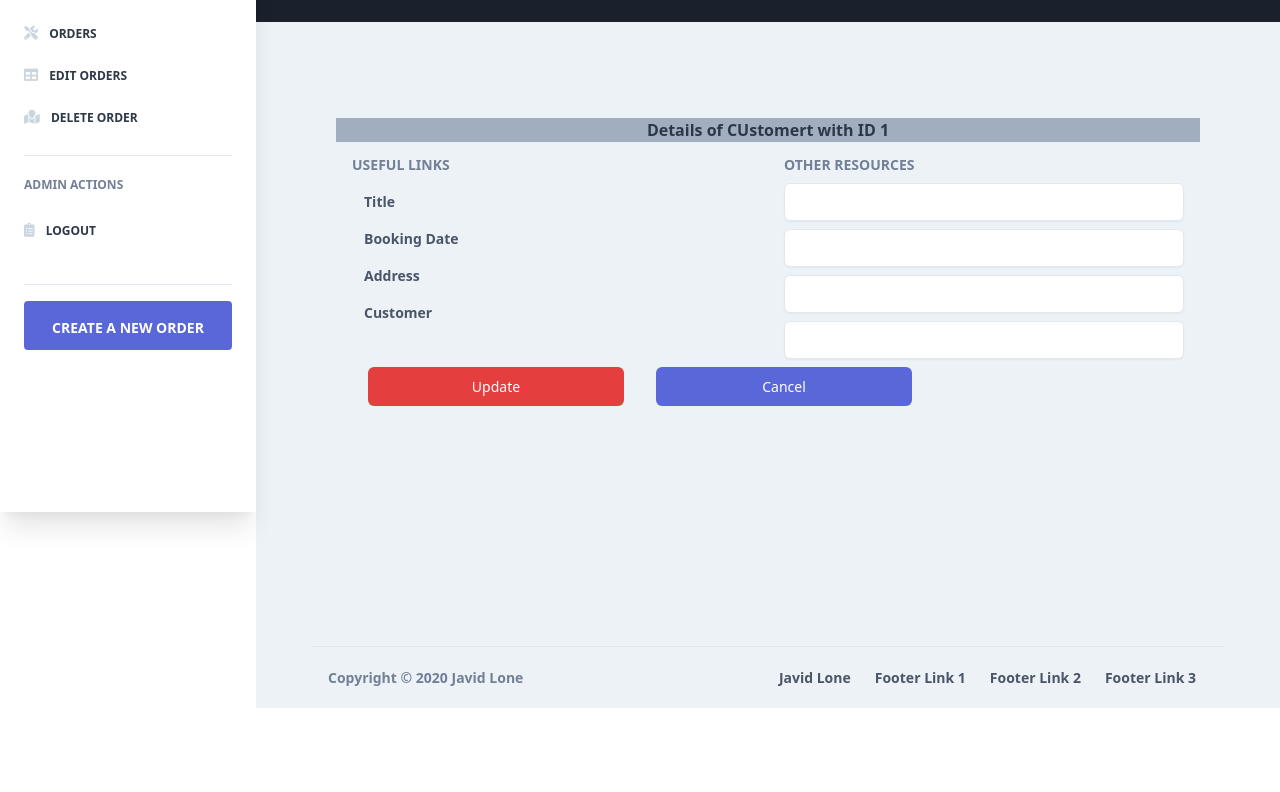
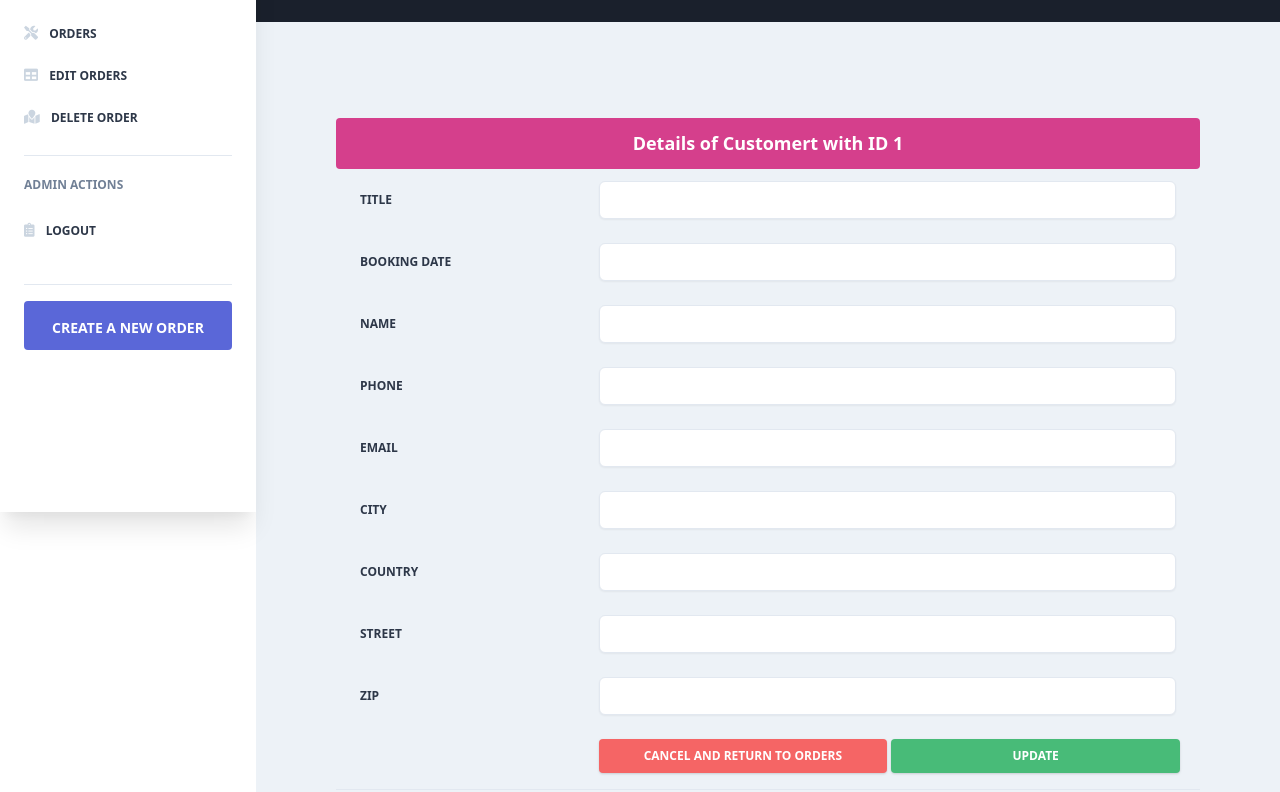
Before and after one commit to javidrashid/construyo, a Next.js app: page /orders/edit/1 in a window 1280 px wide. Shown: the part 288-1080 px from the top of the page. Before the commit the page ends 996 px from the top, so only its background shows below. Built offline with nearby package versions, Linux system fonts and the light colour scheme; no server answers; the database is empty; sample sign-in values are in the browser's storage.

Commit message:
fixed the ui for update page and added more fileds for customer and address

```diff
--- a/components/Dropdowns/TableDropdown.js
+++ b/components/Dropdowns/TableDropdown.js
@@ -21,7 +21,7 @@ const NotificationDropdown = (props) => {
   };
 
   const deleteThisOrder = (e , id) => {
-    confirm('Sure') ?
+    confirm('Are you Sure, Need to implement a notification service here...') ?
     db.collection('orders').doc(id).delete().then(function() {
       console.log("Document successfully deleted!");
     })
--- a/components/Forms/SignUpForm.js
+++ b/components/Forms/SignUpForm.js
@@ -15,7 +15,6 @@ const SignUpForm = () => {
 
  const onSubmit = (data) => {
   return auth.signUp(data).then((user) => {
-     debugger;
    console.log(user);
    if(user.uid !== "")  {
       router.push('/login')
@@ -113,6 +112,7 @@ const SignUpForm = () => {
        </button>
       </span>
      </div>
+
     </form>
    );
 
--- a/components/OrderDetailsEditComponent.js
+++ b/components/OrderDetailsEditComponent.js
@@ -1,98 +1,284 @@
-import React, { useState, useEffect } from 'react';
-import { db } from '../config/firebase';
-
+import React, { useState, useEffect } from "react";
+import { db } from "../config/firebase";
 
 import { useRouter } from "next/router";
-
-
-
 
 export const OrderDetailsEditComponent = (props) => {
   const router = useRouter();
   const { id } = router.query;
-        const [title, setTitle] = useState('');
-        const [bookingdate, setBookingDate] = useState('');
-        const [address, setAddress] = useState('');
-        const [customer, setCustomer] = useState('');
+  const [title, setTitle] = useState("");
+  const [bookingdate, setBookingDate] = useState("");
+  const [city, setCity] = useState("");
+  const [country, setCountry] = useState("");
+  const [street, setStreet] = useState("");
+  const [zip, setZip] = useState("");
+  const [name, setName] = useState("");
+  const [phone, setPhone] = useState("");
+  const [email, setEmail] = useState("");
 
   var docRef = db.collection("orders").doc(id);
 
   useEffect(() => {
-                docRef.get().then(function (doc) {
+    docRef
+      .get()
+      .then(function (doc) {
         if (doc.exists) {
           console.log("Document data:", doc.data());
-                                setTitle(doc.data().title)
-                                setBookingDate(doc.data().bookingdate),
-                                setAddress(doc.data().address)
-                                setCustomer(doc.data().customer)
+          setTitle(doc.data().title);
+          setBookingDate(doc.data().bookingdate), setCity(doc.data().city);
+          setCountry(doc.data().country);
+          setStreet(doc.data().street);
+          setZip(doc.data().zip);
+          setName(doc.data().name);
+          setPhone(doc.data().phone);
+          setEmail(doc.data().email);
         } else {
           console.log("No such document!");
         }
-                }).catch(function (error) {
+      })
+      .catch(function (error) {
         console.log("Error getting document:", error);
       });
-
-        }, [])
+  }, []);
 
   const upDateOrders = (e) => {
     e.preventDefault();
-                db.collection("orders").doc(id).update({ title, bookingdate, address, customer }).then(function () {
-                        console.log('Update successfull, sending you to the dashboard page...');
-
+    db.collection("orders")
+      .doc(id)
+      .update({
+        title,
+        bookingdate,
+        city,
+        country,
+        street,
+        zip,
+        name,
+        phone,
+        email,
       })
-                router.push('/orders');
-        }
+      .then(function () {
+        console.log("Update successfull, sending you to the dashboard page...");
+      });
+    router.push("/orders");
+  };
 
   const cancelAndReturnToOrders = (e) => {
     e.preventDefault();
-                alert('cancel');
-                router.push('/orders');
-
-        }
+    router.push("/orders");
+  };
   return (
     <>
       <div className="flex-auto px-4 lg:px-10 py-10 pt-0">
-                                <div className="bg-gray-500 text-center mb-3 font-bold">Details of CUstomert with ID {id}</div>
+        <table className="items-center w-full bg-transparent border-collapse">
+          <thead>
+            <tr>
+              <th
+                colSpan="2"
+                class=" px-6 align-middle  py-3 text-lg whitespace-no-wrap font-semibold text-center  rounded  border-gray-600 bg-pink-600 text-white"
+              >
+                Details of Customert with ID {id}
+              </th>
+            </tr>
+          </thead>
+          <tbody>
+            <tr>
+              <td
+                className={
+                  " px-6 align-middle  py-3 text-xs uppercase  whitespace-no-wrap font-semibold text-left  border-gray-600"
+                }
+              >
+                Title
+              </td>
+              <td className=" px-6 align-middle  py-3 text-xs uppercase  whitespace-no-wrap font-semibold text-left  border-gray-600">
+                <input
+                  id="title"
+                  className=" block w-full px-3 py-2 border border-gray-300 rounded-md placeholder-gray-400 focus:outline-none focus:shadow-outline-blue focus:border-blue-300 transition duration-150 ease-in-out sm:text-sm sm:leading-5 shadow-sm"
+                  type="text"
+                  name="title"
+                  value={title}
+                  onChange={(e) => setTitle(e.target.value)}
+                />
+              </td>
+            </tr>
+            <tr>
+              <td
+                className={
+                  " px-6 align-middle  py-3 text-xs uppercase  whitespace-no-wrap font-semibold text-left  border-gray-600"
+                }
+              >
+                Booking Date
+              </td>
+              <td className=" px-6 align-middle  py-3 text-xs uppercase  whitespace-no-wrap font-semibold text-left  border-gray-600">
+                <input
+                  id="bookingdate"
+                  className=" block w-full px-3 py-2 border border-gray-300 rounded-md placeholder-gray-400 focus:outline-none focus:shadow-outline-blue focus:border-blue-300 transition duration-150 ease-in-out sm:text-sm sm:leading-5 shadow-sm"
+                  type="text"
+                  name="bookingdate"
+                  value={bookingdate}
+                  onChange={(e) => setBookingDate(e.target.value)}
+                />
+              </td>
+            </tr>
+            <tr>
+              <td
+                className={
+                  " px-6 align-middle  py-3 text-xs uppercase  whitespace-no-wrap font-semibold text-left  border-gray-600"
+                }
+              >
+                Name
+              </td>
+              <td className=" px-6 align-middle  py-3 text-xs uppercase  whitespace-no-wrap font-semibold text-left  border-gray-600">
+                <input
+                  id="name"
+                  className=" block w-full px-3 py-2 border border-gray-300 rounded-md placeholder-gray-400 focus:outline-none focus:shadow-outline-blue focus:border-blue-300 transition duration-150 ease-in-out sm:text-sm sm:leading-5 shadow-sm"
+                  type="text"
+                  name="name"
+                  value={name}
+                  onChange={(e) => setName(e.target.value)}
+                />
+              </td>
+            </tr>
+            <tr>
+              <td
+                className={
+                  " px-6 align-middle  py-3 text-xs uppercase  whitespace-no-wrap font-semibold text-left  border-gray-600"
+                }
+              >
+                Phone
+              </td>
+              <td className=" px-6 align-middle  py-3 text-xs uppercase  whitespace-no-wrap font-semibold text-left  border-gray-600">
+                <input
+                  id="phone"
+                  className=" block w-full px-3 py-2 border border-gray-300 rounded-md placeholder-gray-400 focus:outline-none focus:shadow-outline-blue focus:border-blue-300 transition duration-150 ease-in-out sm:text-sm sm:leading-5 shadow-sm"
+                  type="text"
+                  name="phone"
+                  value={phone}
+                  onChange={(e) => setPhone(e.target.value)}
+                />
+              </td>
+            </tr>
+            <tr>
+              <td
+                className=
+                  " px-6 align-middle  py-3 text-xs uppercase  whitespace-no-wrap font-semibold text-left  border-gray-600"
 
+              >
+                Email
+              </td>
+              <td className=" px-6 align-middle  py-3 text-xs uppercase  whitespace-no-wrap font-semibold text-left  border-gray-600">
+                <input
+                  id="email"
+                  className=" block w-full px-3 py-2 border border-gray-300 rounded-md placeholder-gray-400 focus:outline-none focus:shadow-outline-blue focus:border-blue-300 transition duration-150 ease-in-out sm:text-sm sm:leading-5 shadow-sm"
+                  type="text"
+                  name="email"
+                  value={email}
+                  onChange={(e) => setEmail(e.target.value)}
+                />
+              </td>
+            </tr>
+            <tr>
+              <td
+                className={
+                  " px-6 align-middle  py-3 text-xs uppercase  whitespace-no-wrap font-semibold text-left  border-gray-600"
+                }
+              >
+                City
+              </td>
+              <td className=" px-6 align-middle  py-3 text-xs uppercase  whitespace-no-wrap font-semibold text-left  border-gray-600">
+                <input
+                  id="address"
+                  className=" block w-full px-3 py-2 border border-gray-300 rounded-md placeholder-gray-400 focus:outline-none focus:shadow-outline-blue focus:border-blue-300 transition duration-150 ease-in-out sm:text-sm sm:leading-5 shadow-sm"
+                  type="text"
+                  name="address"
+                  value={city}
+                  onChange={(e) => setCity(e.target.value)}
+                />
+              </td>
+            </tr>
+            <tr>
+              <td
+                className={
+                  " px-6 align-middle  py-3 text-xs uppercase  whitespace-no-wrap font-semibold text-left  border-gray-600"
+                }
+              >
+                Country
+              </td>
+              <td className=" px-6 align-middle  py-3 text-xs uppercase  whitespace-no-wrap font-semibold text-left  border-gray-600">
+                <input
+                  id="address"
+                  className=" block w-full px-3 py-2 border border-gray-300 rounded-md placeholder-gray-400 focus:outline-none focus:shadow-outline-blue focus:border-blue-300 transition duration-150 ease-in-out sm:text-sm sm:leading-5 shadow-sm"
+                  type="text"
+                  name="address"
+                  value={country}
+                  onChange={(e) => setCountry(e.target.value)}
+                />
+              </td>
+            </tr>
+            <tr>
+              <td
+                className={
+                  " px-6 align-middle  py-3 text-xs uppercase  whitespace-no-wrap font-semibold text-left  border-gray-600"
+                }
+              >
+                Street
+              </td>
+              <td className=" px-6 align-middle  py-3 text-xs uppercase  whitespace-no-wrap font-semibold text-left  border-gray-600">
+                <input
+                  id="address"
+                  className=" block w-full px-3 py-2 border border-gray-300 rounded-md placeholder-gray-400 focus:outline-none focus:shadow-outline-blue focus:border-blue-300 transition duration-150 ease-in-out sm:text-sm sm:leading-5 shadow-sm"
+                  type="text"
+                  name="address"
+                  value={street}
+                  onChange={(e) => setStreet(e.target.value)}
+                />
+              </td>
+            </tr>
+            <tr>
+              <td
+                className={
+                  " px-6 align-middle  py-3 text-xs uppercase  whitespace-no-wrap font-semibold text-left  border-gray-600"
+                }
+              >
+                Zip
+              </td>
+              <td className=" px-6 align-middle  py-3 text-xs uppercase  whitespace-no-wrap font-semibold text-left  border-gray-600">
+                <input
+                  id="address"
+                  className=" block w-full px-3 py-2 border border-gray-300 rounded-md placeholder-gray-400 focus:outline-none focus:shadow-outline-blue focus:border-blue-300 transition duration-150 ease-in-out sm:text-sm sm:leading-5 shadow-sm"
+                  type="text"
+                  name="address"
+                  value={zip}
+                  onChange={(e) => setZip(e.target.value)}
+                />
+              </td>
+            </tr>
+            <tr>
+              <td className=" px-6 align-middle  py-3 text-xs uppercase  whitespace-no-wrap font-semibold   border-gray-600 text-left">
 
-                                <div className="flex flex-wrap items-top mb-6">
-                                        <div className="w-full lg:w-6/12 px-4"><span
-                                                className="block uppercase text-gray-600 text-sm font-semibold mb-2">Useful Links</span>
-                                                <ul className="list-unstyled">
-                                                        <li className="text-gray-700 hover:text-gray-900 font-semibold block pb-2 text-sm w-full px-3 py-2">Title</li>
-                                                        <li className="text-gray-700 hover:text-gray-900 font-semibold block pb-2 text-sm w-full px-3 py-2">Booking Date</li>
-                                                        <li className="text-gray-700 hover:text-gray-900 font-semibold block pb-2 text-sm w-full px-3 py-2">Address</li>
-                                                        <li className="text-gray-700 hover:text-gray-900 font-semibold block pb-2 text-sm w-full px-3 py-2">Customer</li>
-                                                </ul>
-                                        </div>
-                                        <div className="w-full lg:w-6/12 px-4"><span className="block uppercase text-gray-600 text-sm font-semibold mb-2">Other
-            Resources</span>
-                                                <ul className="list-unstyled">
-                                                        <li className="text-gray-700 hover:text-gray-900 font-semibold block pb-2 text-sm">
-                                                                <input id="title" className="appearance-none block w-full px-3 py-2 border border-gray-300 rounded-md placeholder-gray-400 focus:outline-none focus:shadow-outline-blue focus:border-blue-300 transition duration-150 ease-in-out sm:text-sm sm:leading-5 shadow-sm" type="text" name="title" value={title} onChange={(e) => setTitle(e.target.value)} />
-                                                        </li>
-                                                        <li className="text-gray-700 hover:text-gray-900 font-semibold block pb-2 text-sm">
-                                                                <input id="bookingdate" className="appearance-none block w-full px-3 py-2 border border-gray-300 rounded-md placeholder-gray-400 focus:outline-none focus:shadow-outline-blue focus:border-blue-300 transition duration-150 ease-in-out sm:text-sm sm:leading-5 shadow-sm" type="text" name="bookingdate" value={bookingdate} onChange={(e) => setBookingDate(e.target.value)} />
-
-
-                                                        </li>
-                                                        <li className="text-gray-700 hover:text-gray-900 font-semibold block pb-2 text-sm">
-                                                                <input id="address" className="appearance-none block w-full px-3 py-2 border border-gray-300 rounded-md placeholder-gray-400 focus:outline-none focus:shadow-outline-blue focus:border-blue-300 transition duration-150 ease-in-out sm:text-sm sm:leading-5 shadow-sm" type="text" name="address" value={address} onChange={(e) => setAddress(e.target.value)} />
-
-                                                        </li>
-                                                        <li className="text-gray-700 hover:text-gray-900 font-semibold block pb-2 text-sm">
-                                                                <input id="customer" className="appearance-none block w-full px-3 py-2 border border-gray-300 rounded-md placeholder-gray-400 focus:outline-none focus:shadow-outline-blue focus:border-blue-300 transition duration-150 ease-in-out sm:text-sm sm:leading-5 shadow-sm" type="text" name="customer" value={customer} onChange={(e) => setCustomer(e.target.value)} />
-
-                                                        </li>
-                                                </ul>
-
-                                        </div>
-                                        <div className="w-full">
-                                                <button type="submit" className="w-half w-64 ml-8  justify-center py-2 px-4 border border-transparent text-sm font-medium rounded-md text-white bg-red-600 hover:bg-indigo-500 focus:outline-none focus:border-indigo-700 focus:shadow-outline-indigo active:bg-indigo-700 transition duration-150 ease-in-out" onClick={(e) => upDateOrders(e)}>Update</button>
-                                                <button type="submit" className="w-half w-64 ml-8  justify-center py-2 px-4 border border-transparent text-sm font-medium rounded-md text-white bg-indigo-600 hover:bg-indigo-500 focus:outline-none focus:border-indigo-700 focus:shadow-outline-indigo active:bg-indigo-700 transition duration-150 ease-in-out" onClick={(e) => cancelAndReturnToOrders(e)}>Cancel</button>
-                                        </div>
-                                </div>
+              </td>
+              <td className=" px-6 align-middle  py-3 text-xs uppercase  whitespace-no-wrap font-semibold   border-gray-600 text-left">
+                <button
+                  className="bg-red-500 text-white active:bg-red-900 font-bold uppercase text-xs px-4 py-2 w-1/2 rounded shadow hover:shadow-md outline-none focus:outline-none mr-1 mb-1"
+                  type="button"
+                  style={{ transition: "all .15s ease" }}
+                  onClick={(e) => cancelAndReturnToOrders(e)}
+                >
+                  Cancel and Return to Orders
+                </button>
+                <button
+                  className="bg-green-500 text-white active:bg-green-900 font-bold uppercase text-xs px-4 py-2 w-1/2 rounded shadow hover:shadow-md outline-none focus:outline-none mr-1 mb-1"
+                  type="button"
+                  style={{ transition: "all .15s ease" }}
+                  onClick={(e) => upDateOrders(e)}
+                >
+                  Update
+                </button>
+              </td>
+            </tr>
+          </tbody>
+        </table>
+        <hr />
       </div>
     </>
-        )
-}
+  );
+};
--- a/hooks/useAuth.js
+++ b/hooks/useAuth.js
@@ -98,7 +98,6 @@ const useAuthProvider = () => {
             });
     };
     const signOut = () => {
-        alert('Calling Sign out');
         return auth.signOut().then(() => {
             setUser(false);
             router.push('/login');
--- a/pages/login.js
+++ b/pages/login.js
@@ -13,10 +13,9 @@ import { useRouter } from "next/router";
 export default function Login() {
   const router = useRouter();
   const handleSignInWithGoogle = (e) => {
-    alert('ggg');
+   console.log('Invoking Login with Google...')
     var provider = google_auth.addScope('https://www.googleapis.com/auth/contacts.readonly');
     auth.signInWithPopup(provider).then( () => {
-      alert('You are signed In');
       router.push('/orders')
     })
     .catch(err => {
@@ -29,7 +28,7 @@ export default function Login() {
       router.push('/orders')
     })
     .catch(() => {
-      alert('Error Signing in with Github')
+      alert('There is an error signing up with Github most likely due to mis configuration or permission denied...')
     })
   }
   return (
--- a/pages/orders/edit/[id].js
+++ b/pages/orders/edit/[id].js
@@ -20,10 +20,10 @@ const OrderEdit = () => {
   }
 
   if (auth.user)  {
-      alert('You are an authorised user');
+      console.log('You are an authorised user');
   }
   else {
-    alert('You are an an UNauthorised user');
+    console.log('You are an an UNauthorised user');
   }
   return (
     <OrderDetailsEditComponent id={id}/>
```
Also changed, not shown: components/Cards/CardTable.js (+11 -4 lines), components/Cards/OrderDetailsTable.js (+9 -7 lines), components/Dropdowns/IndexDropdown.js (+8 -11 lines), components/NewOrder.js (+118 -45 lines), pages/register.js (+15 -1 lines), assets/styles/tailwind.css. Lines whose indentation alone changed are shown as unchanged.
